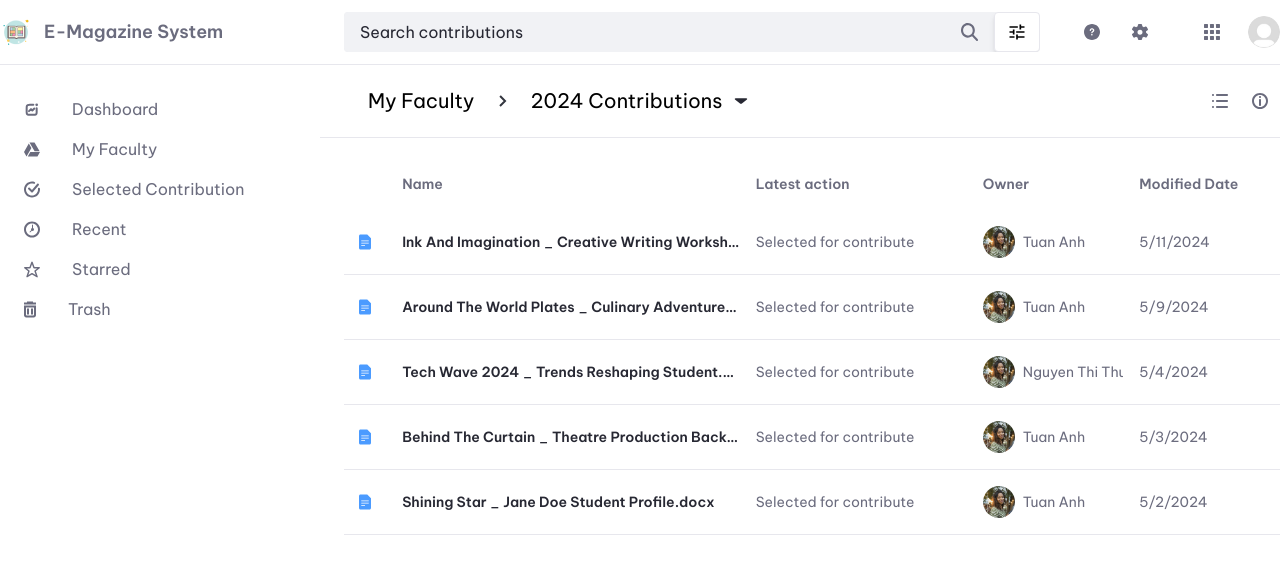
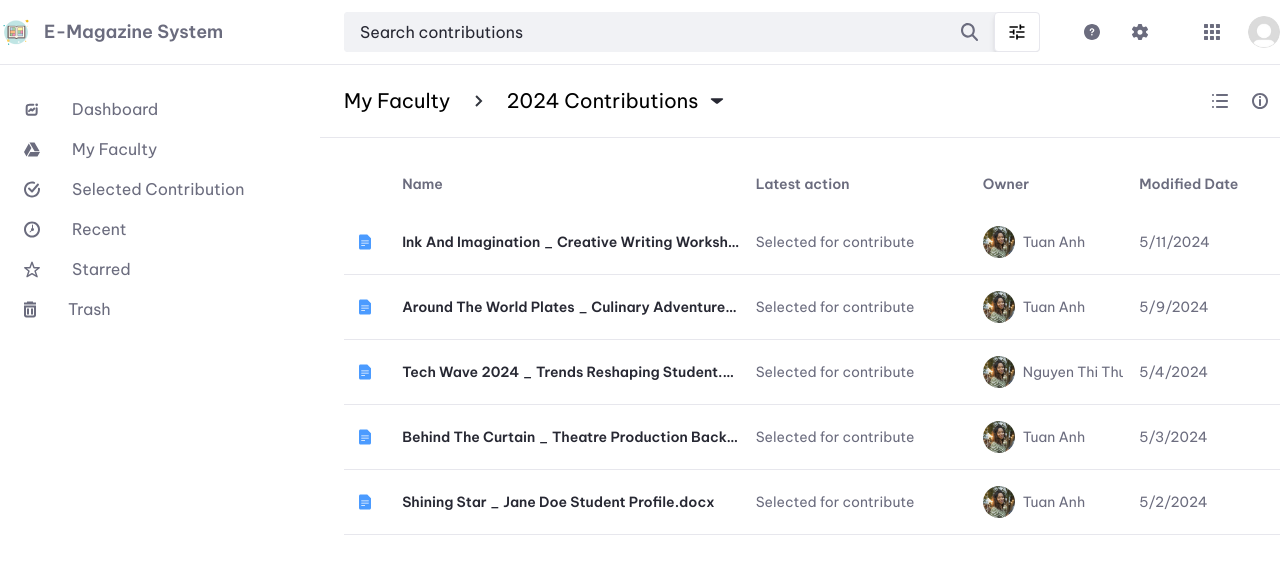
Before and after one commit to HoangViet2003/E-Magazine-System, a React (Vite) app in the folder client/: page /myFaculty/folders/1 in a window 1280 px wide. Shown: the top 574 px of the page. Built offline with nearby package versions, Linux system fonts and the light colour scheme.

Commit message:
minor fix

```diff
--- a/client/src/pages/my_faculty/MyFaculty.tsx
+++ b/client/src/pages/my_faculty/MyFaculty.tsx
@@ -12,15 +12,15 @@ export default function MyFaculty() {
         <Dropdowns>
           <Dropdowns.Dropdown>
             <Dropdowns.Toggle id="faculty">
-              <span className="ms-6 flex items-center gap-3 rounded-3xl px-4 py-1 hover:bg-slate-100">
+              <span className="flex items-center gap-3 rounded-3xl px-6 py-1 hover:bg-slate-100">
                 <h1 className="text-xl font-normal">My Faculty</h1>
                 <img src={DropdownIcon} alt="" />
               </span>
             </Dropdowns.Toggle>
 
             <Dropdowns.List id="faculty">
-              <Dropdowns.Button>Download</Dropdowns.Button>
-              <Dropdowns.Button>Delete</Dropdowns.Button>
+              <Dropdowns.Button icon={DropdownIcon}>Download</Dropdowns.Button>
+              <Dropdowns.Button icon={DropdownIcon}>Delete</Dropdowns.Button>
             </Dropdowns.List>
           </Dropdowns.Dropdown>
         </Dropdowns>
--- a/client/src/pages/my_faculty/YearContribute.tsx
+++ b/client/src/pages/my_faculty/YearContribute.tsx
@@ -1,12 +1,12 @@
 import { useNavigate, useParams } from "react-router-dom";
+import { useFolder } from "../../redux/hooks/useFolder";
 
 import MainHeader from "../../ui/MainHeader";
 import MyFacultyTable from "./MyFacultyTable";
+import Dropdowns from "../../ui/Dropdowns";
 
 import DropdownIcon from "../../assets/icons/caret-bottom.svg";
 import BreadcrumbPointer from "../../assets/icons/breadcrumb-pointer.svg";
-import { useFolder } from "../../redux/hooks/useFolder";
-import Dropdowns from "../../ui/Dropdowns";
 
 export default function MyFaculty() {
   const navigate = useNavigate();
@@ -20,9 +20,9 @@ export default function MyFaculty() {
   return (
     <div>
       <MainHeader>
-        <div className="ms-6 flex items-center gap-2">
+        <div className="flex items-center">
           <h1
-            className="cursor-pointer rounded-3xl px-4 py-1 ps-6 text-xl font-normal hover:bg-slate-100"
+            className="cursor-pointer rounded-3xl px-6 py-1 text-xl font-normal hover:bg-slate-100"
             onClick={() => navigate("/myFaculty")}
           >
             My Faculty
@@ -31,8 +31,8 @@ export default function MyFaculty() {
 
           <Dropdowns>
             <Dropdowns.Dropdown>
-              <Dropdowns.Toggle id="faculty">
-                <span className="flex items-center gap-3 rounded-3xl px-4 py-1 hover:bg-slate-100">
+              <Dropdowns.Toggle id={selectedFolder._id}>
+                <span className="flex items-center gap-3 rounded-3xl px-6 py-1 hover:bg-slate-100">
                   <h1 className="text-xl font-normal">
                     {selectedFolder.title}
                   </h1>
@@ -40,9 +40,11 @@ export default function MyFaculty() {
                 </span>
               </Dropdowns.Toggle>
 
-              <Dropdowns.List id="faculty">
-                <Dropdowns.Button>Download</Dropdowns.Button>
-                <Dropdowns.Button>Delete</Dropdowns.Button>
+              <Dropdowns.List id={selectedFolder._id}>
+                <Dropdowns.Button icon={DropdownIcon}>
+                  Download
+                </Dropdowns.Button>
+                <Dropdowns.Button icon={DropdownIcon}>Delete</Dropdowns.Button>
               </Dropdowns.List>
             </Dropdowns.Dropdown>
           </Dropdowns>
--- a/client/src/ui/Dropdowns.tsx
+++ b/client/src/ui/Dropdowns.tsx
@@ -105,10 +105,10 @@ function Button({
   return (
     <li>
       <button
-        className="flex w-full items-center gap-10 bg-none px-8 py-2 hover:bg-slate-100"
+        className="flex w-full items-center gap-3 bg-none px-6 py-2 hover:bg-slate-100"
         onClick={handleClick}
       >
-        {icon}
+        <img src={icon} alt="" />
         <span className="">{children}</span>
       </button>
     </li>
```
